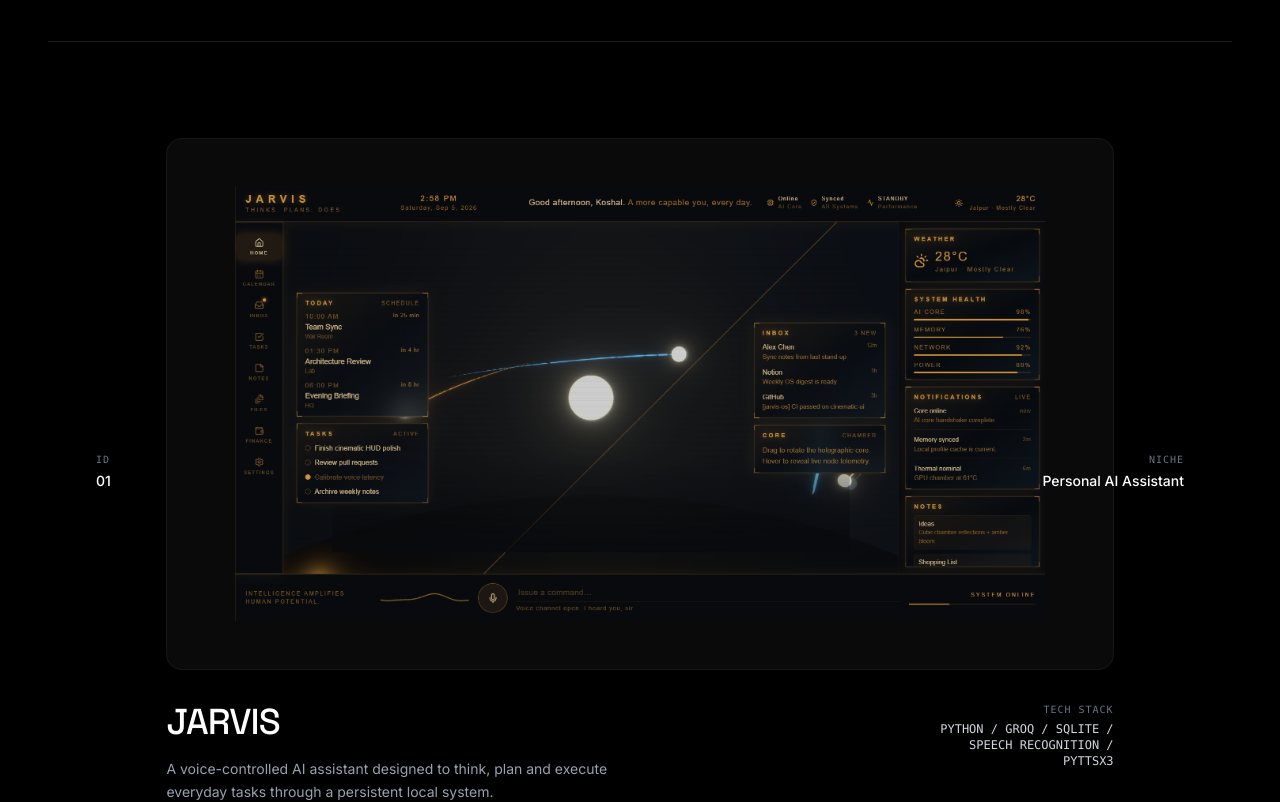
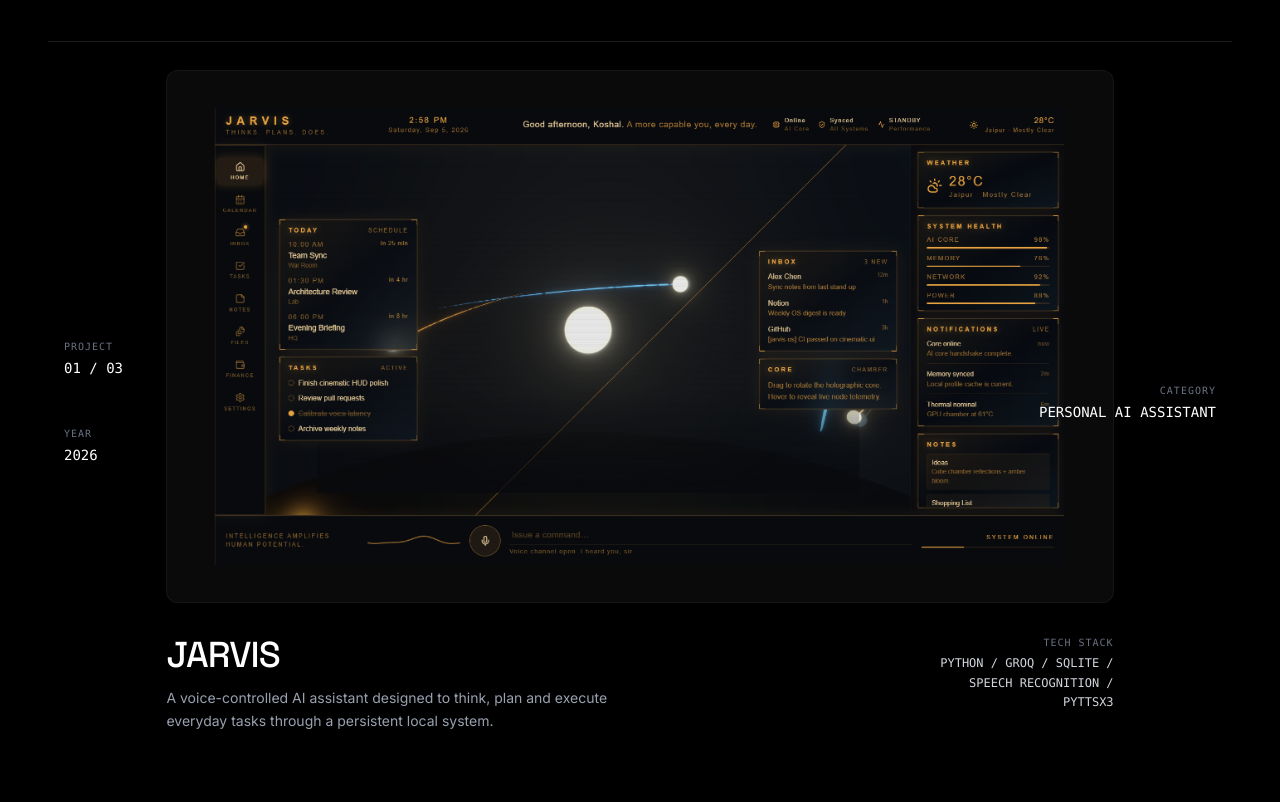
Before and after one commit to KOSHAL30/Portfolio, a Next.js app: page / in a window 1280 px wide. Shown: the part 2700-3502 px from the top of the page. Built offline with nearby package versions, Linux system fonts and the light colour scheme.

Commit message:
Refactor Projects section to use framer-motion scroll-driven layout

```diff
--- a/src/components/sections/Projects.tsx
+++ b/src/components/sections/Projects.tsx
@@ -1,15 +1,36 @@
 "use client";
 
-import { useRef } from "react";
+import { useRef, useState } from "react";
 import { siteData } from "@/data/siteData";
-
+import { motion, useScroll, useTransform, useMotionValueEvent } from "framer-motion";
 import Image from "next/image";
 
 export default function Projects() {
+  const containerRef = useRef<HTMLDivElement>(null);
+
+  const { scrollYProgress } = useScroll({
+    target: containerRef,
+    offset: ["start start", "end end"]
+  });
+
+  const totalProjects = siteData.projects.length;
+  const [activeIndex, setActiveIndex] = useState(0);
+
+  useMotionValueEvent(scrollYProgress, "change", (latest) => {
+    // Determine which project is currently active for pointer-events and z-index logic
+    const index = Math.min(
+      Math.floor(latest * totalProjects),
+      totalProjects - 1
+    );
+    setActiveIndex(index);
+  });
+
   return (
-    <section id="projects" className="py-32 px-6 md:px-12 lg:px-12 bg-black text-white overflow-hidden">
+    <section id="projects" className="bg-black text-white relative">
 
-      <div className="mb-24 flex flex-col items-center justify-center border-b border-white/10 pb-16">
+      {/* Header section - standard scroll */}
+      <div className="pt-32 px-6 md:px-12 lg:px-12">
+        <div className="flex flex-col items-center justify-center pb-8 lg:pb-16 border-b border-white/10">
           <span className="text-[10px] uppercase tracking-widest text-gray-500 font-mono mb-6">
             WORKS
           </span>
@@ -17,75 +38,157 @@ export default function Projects() {
             Selected works
           </h2>
         </div>
-
-      <div className="space-y-40">
-        {siteData.projects.map((project, index) => (
-          <ProjectCard key={index} project={project as unknown as Record<string, string>} />
-        ))}
-      </div>
-    </section>
-  );
-}
-
-function ProjectCard({ project }: { project: Record<string, string> }) {
-  const ref = useRef<HTMLDivElement>(null);
-
-  // In Cosmos Studio, images are massive and centered, with meta data on left/right edges
-  return (
-    <div ref={ref} className="group relative flex flex-col items-center w-full">
-
-      {/* Meta Data Sidebar - Absolute positioned on Desktop */}
-      <div className="hidden lg:block absolute left-4 xl:left-12 top-1/2 -translate-y-1/2 text-left z-10 pointer-events-none">
-         <div className="text-[10px] uppercase tracking-widest text-gray-500 font-mono mb-1">ID</div>
-         <div className="text-sm font-medium">{project.id}</div>
       </div>
 
-      <div className="hidden lg:block absolute right-4 xl:right-12 top-1/2 -translate-y-1/2 text-right z-10 pointer-events-none">
-         <div className="text-[10px] uppercase tracking-widest text-gray-500 font-mono mb-1">Niche</div>
-         <div className="text-sm font-medium">{project.category}</div>
+      {/* Tall container to allow scroll-driven animation */}
+      <div ref={containerRef} className="relative w-full" style={{ height: `${totalProjects * 130}vh` }}>
+
+        {/* Sticky Viewport */}
+        <div className="sticky top-0 h-screen w-full flex flex-col items-center justify-center overflow-hidden px-6 md:px-12 lg:px-12">
+
+          <div className="w-full h-full max-h-[900px] flex flex-col items-center justify-center relative">
+             {siteData.projects.map((project, index) => {
+
+                // Define the scroll range for this specific project
+                const start = index / totalProjects;
+                const end = (index + 1) / totalProjects;
+
+                const sectionLength = 1 / totalProjects;
+                const transitionLength = sectionLength * 0.25; // 25% of a section length for crossfade
+
+                const fadeInStart = Math.max(0, start - transitionLength);
+                const fadeOutStart = end - transitionLength;
+                const fadeOutEnd = Math.min(1, end);
+
+                // Opacity logic
+                const opacity = useTransform(
+                  scrollYProgress,
+                  [
+                    fadeInStart,
+                    start,
+                    fadeOutStart,
+                    fadeOutEnd
+                  ],
+                  [
+                    index === 0 ? 1 : 0,
+                    1,
+                    1,
+                    index === totalProjects - 1 ? 1 : 0
+                  ]
+                );
+
+                // Vertical translation logic
+                const y = useTransform(
+                  scrollYProgress,
+                  [
+                    fadeInStart,
+                    start,
+                    fadeOutStart,
+                    fadeOutEnd
+                  ],
+                  [
+                    index === 0 ? 0 : 40,
+                    0,
+                    0,
+                    index === totalProjects - 1 ? 0 : -40
+                  ]
+                );
+
+                // Subtle scale logic
+                const scale = useTransform(
+                  scrollYProgress,
+                  [start, end],
+                  [1, 1.05]
+                );
+
+                const isActive = index === activeIndex;
+
+                return (
+                  <motion.div
+                    key={index}
+                    style={{
+                      opacity,
+                      y,
+                      zIndex: isActive ? 10 : 1,
+                      pointerEvents: isActive ? "auto" : "none"
+                    }}
+                    className="absolute inset-0 w-full h-full flex flex-col items-center justify-center pt-12 md:pt-0"
+                  >
+
+                    {/* Desktop Metadata */}
+                    <div className="hidden lg:flex absolute left-0 xl:left-4 top-1/2 -translate-y-1/2 flex-col gap-12 z-20 pointer-events-none text-left">
+                       <div>
+                          <div className="text-[10px] uppercase tracking-widest text-gray-500 font-mono mb-1">Project</div>
+                          <div className="text-sm font-medium font-mono">0{index + 1} / 0{totalProjects}</div>
+                       </div>
+                       <div>
+                          <div className="text-[10px] uppercase tracking-widest text-gray-500 font-mono mb-1">Year</div>
+                          <div className="text-sm font-medium font-mono">2026</div>
+                       </div>
+                    </div>
+
+                    <div className="hidden lg:flex absolute right-0 xl:right-4 top-1/2 -translate-y-1/2 flex-col gap-12 z-20 pointer-events-none text-right">
+                       <div>
+                          <div className="text-[10px] uppercase tracking-widest text-gray-500 font-mono mb-1">Category</div>
+                          <div className="text-sm font-medium font-mono uppercase">{project.category}</div>
+                       </div>
+                    </div>
+
+                    {/* Mobile Meta */}
+                    <div className="w-full lg:hidden flex justify-between items-center mb-6 px-2">
+                       <div className="text-left font-mono text-[10px] uppercase tracking-widest text-gray-400">
+                          0{index + 1} / 0{totalProjects}
+                       </div>
+                       <div className="text-right text-[10px] uppercase tracking-widest text-gray-400 font-mono">
+                          {project.category}
+                       </div>
                     </div>
 
                     {/* Massive Image Container */}
-      <a href={project.link !== "#" ? project.link : undefined} className="relative w-full lg:w-[80%] aspect-video md:aspect-[16/9] overflow-hidden bg-[#0a0a0a] rounded-2xl border border-white/5 block">
+                    <a href={project.link !== "#" ? project.link : undefined} className={`relative w-full lg:w-[80%] aspect-video md:aspect-[16/9] overflow-hidden bg-[#0a0a0a] rounded-xl border border-white/5 block group ${isActive ? "cursor-pointer" : ""}`}>
 
                       {/* Floating Pill on Hover */}
-        <div className="absolute top-8 inset-x-0 mx-auto w-max z-20 opacity-0 group-hover:opacity-100 transition-opacity duration-300 pointer-events-none">
-           <div className="flex items-center gap-4 bg-white/10 backdrop-blur-md px-5 py-2.5 rounded-full border border-white/20 text-xs font-medium uppercase tracking-wider">
+                      <div className="absolute top-6 md:top-8 inset-x-0 mx-auto w-max z-20 opacity-0 group-hover:opacity-100 transition-opacity duration-300 pointer-events-none">
+                         <div className="flex items-center gap-4 bg-white/10 backdrop-blur-md px-4 md:px-5 py-2 md:py-2.5 rounded-full border border-white/20 text-[10px] md:text-xs font-medium uppercase tracking-wider">
                            <span>{project.title}</span>
                            <div className="w-[1px] h-3 bg-white/30"></div>
                            <span>See work</span>
                          </div>
                       </div>
 
+                      <motion.div style={{ scale }} className="w-full h-full absolute inset-0 flex items-center justify-center p-4 md:p-8 lg:p-12">
                         <Image
                           src={project.image}
                           alt={project.title}
                           fill
-          className="object-cover md:object-contain opacity-80 group-hover:opacity-100 group-hover:scale-[1.03] transition-all duration-700 ease-out p-0 md:p-12"
-          sizes="100vw"
+                          className="object-contain opacity-90 group-hover:opacity-100 transition-opacity duration-500 p-4 md:p-8 lg:p-12"
+                          sizes="(max-width: 1024px) 100vw, 80vw"
                           quality={100}
+                          priority={index === 0}
+                          unoptimized={true}
                         />
+                      </motion.div>
                     </a>
 
-      {/* Mobile Meta Data & Details */}
-      <div className="w-full lg:w-[80%] mt-8 flex flex-col md:flex-row justify-between items-start gap-8">
+                    {/* Details Below */}
+                    <div className="w-full lg:w-[80%] mt-6 md:mt-8 flex flex-col md:flex-row justify-between items-start gap-4 md:gap-8">
                        <div className="flex-1">
-            <h3 className="text-3xl md:text-4xl font-display font-medium tracking-tight mb-4">{project.title}</h3>
+                          <h3 className="text-2xl md:text-4xl font-display font-medium tracking-tight mb-2 md:mb-3 uppercase">{project.title}</h3>
                           <p className="text-sm text-gray-400 max-w-md leading-relaxed">{project.description}</p>
                        </div>
 
-         <div className="flex flex-row md:flex-col gap-8 md:gap-4 md:text-right w-full md:w-auto justify-between md:justify-start">
-            <div className="lg:hidden">
-               <div className="text-[10px] uppercase tracking-widest text-gray-500 font-mono mb-1">Niche</div>
-               <div className="text-sm font-medium">{project.category}</div>
+                       <div className="hidden lg:block text-right">
+                          <div className="text-[10px] uppercase tracking-widest text-gray-500 font-mono mb-1">Tech Stack</div>
+                          <div className="font-mono text-xs text-gray-300 max-w-[200px] leading-relaxed">{project.tech}</div>
                        </div>
-            <div>
-               <div className="text-[10px] uppercase tracking-widest text-gray-500 font-mono mb-1">Tech Stack</div>
-               <div className="font-mono text-xs text-gray-300 max-w-[200px]">{project.tech}</div>
+                    </div>
+
+                  </motion.div>
+                );
+             })}
           </div>
         </div>
       </div>
-
-    </div>
+    </section>
   );
 }
```
Lines whose indentation alone changed are shown as unchanged.
